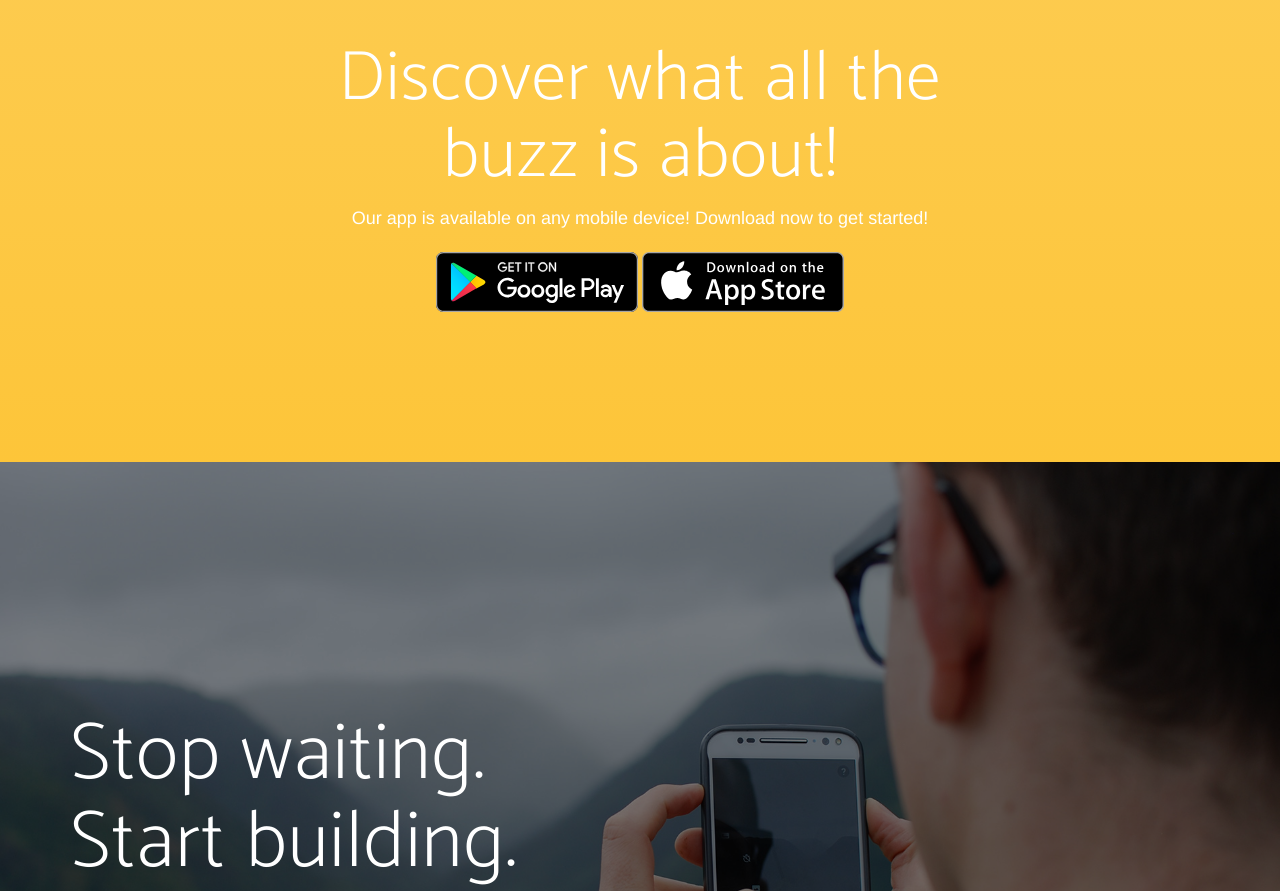
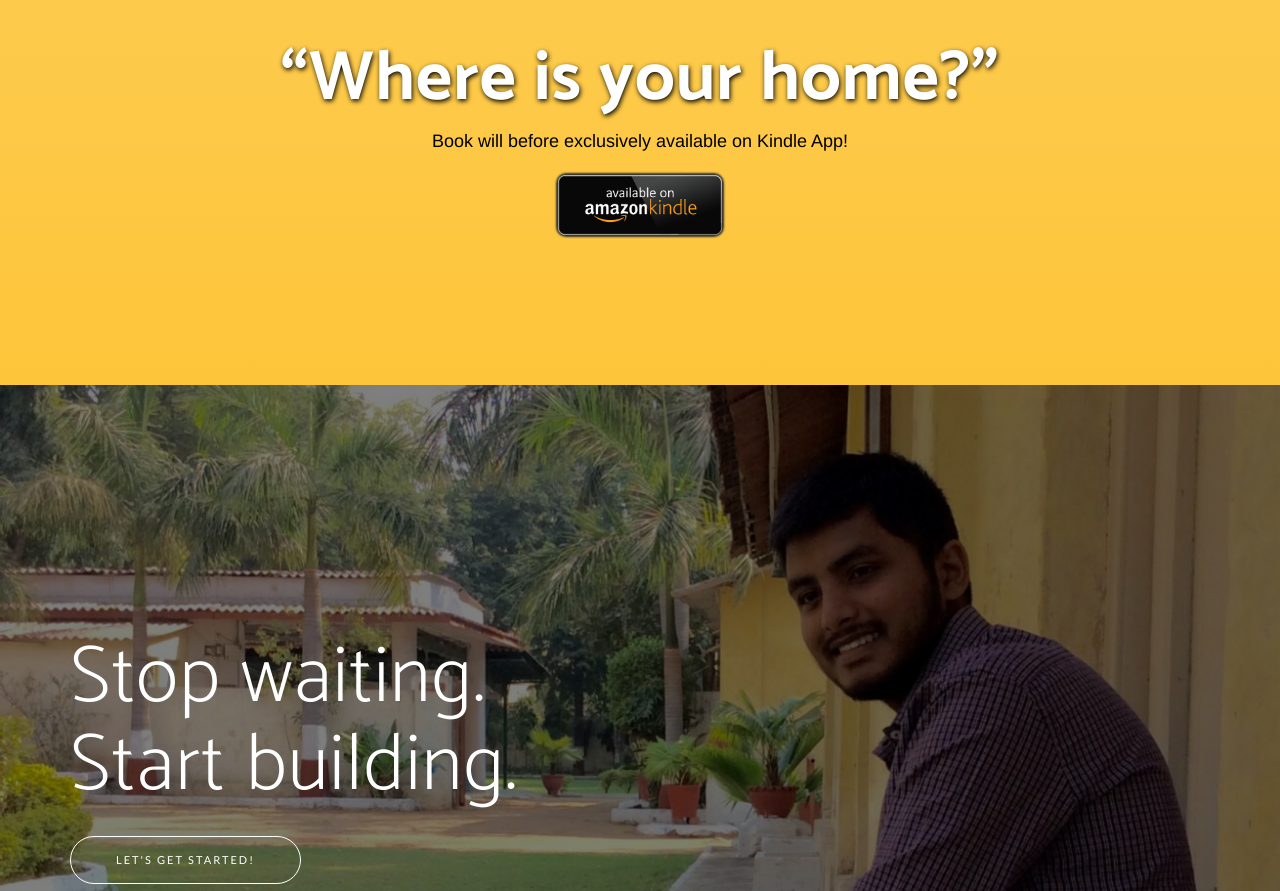
Before and after one commit to alpeshdarji/akdarji.github.io, a website: page index.html in a window 1280 px wide. Shown: the part 1580-2471 px from the top of the page. Drawn offline with nearby package versions, Linux system fonts and the light colour scheme; a web font is replaced by a local one.

Commit message:
available on kindle glich

```diff
--- a/index.html
+++ b/index.html
@@ -36,6 +36,27 @@
 
     <style type="text/css">
         /* Libro 3D  */
+        section.cta{
+          background-image:url(./img/2.jpg)!important;
+        }
+        .color-black{
+          color: black !important;
+        }
+
+        .wiyh-h1{
+            text-shadow: 1px 2px 5px #000;
+            font-weight: 700;
+        }
+
+        .hoverzoomin{
+          box-shadow: 0px 0px 2px 2px #333;
+          border-radius: 8px;
+          /*border: 3px solid black;*/
+          transition: all ease 0.4s;
+        }
+        .hoverzoomin:hover{
+          transform: scale(1.2);
+        }
         body {  min-width:600px; }
 * {
   margin: 0;
@@ -69,7 +90,10 @@
   transform-style: preserve-3d;
   transform: scaleX(0.88) scaleY(0.95);
 }
+.page-wrapper{
+    outline: 1px solid transparent;
 
+}
 .libro img {
     outline: 1px solid transparent;
   display: block;
@@ -226,7 +250,7 @@ header{
                     <div class="header-content">
                         <div class="header-content-inner">
                             <h1 class="myfont h1cust"> &ldquo;When.. whispers of mind,<br><span class="h1subspan"> heard by the heart...&rdquo; </span></h1>
-                            <a href="#download" class="btn btn-outline btn-xl page-scroll">Get it from kindel now </a>
+                            <a href="#download" class="btn btn-outline btn-xl page-scroll">Get it from kindle now </a>
                         </div>
                     </div>
                 </div>
@@ -310,11 +334,11 @@ header{
         <div class="container">
             <div class="row">
                 <div class="col-md-8 col-md-offset-2">
-                    <h2 class="section-heading">Discover what all the buzz is about!</h2>
-                    <p>Our app is available on any mobile device! Download now to get started!</p>
+                    <h2 class="section-heading wiyh-h1">&ldquo;Where is your home?&rdquo;</h2>
+                    <p class="color-black">Book will before exclusively available on Kindle App!</p>
                     <div class="badges">
-                        <a class="badge-link" href="#"><img src="img/google-play-badge.svg" alt=""></a>
-                        <a class="badge-link" href="#"><img src="img/app-store-badge.svg" alt=""></a>
+                        <a class="badge-link hoverzoomin" href="https://read.amazon.in/kp/embed?asin=B00L2KEX1E&preview=newtab&linkCode=kpe&ref_=cm_sw_r_kb_dp_qkOxybGXZT3ED"><img src="img/kindle-b.png" alt=""></a>
+
                     </div>
                 </div>
             </div>
@@ -351,7 +375,7 @@ header{
     <footer>
         <div class="container">
             <p>&copy; 2016 Alpesh Darji. All Rights Reserved.</p>
-            <ul class="list-inline">
+           <!--  <ul class="list-inline">
                 <li>
                     <a href="#">Privacy</a>
                 </li>
@@ -361,7 +385,7 @@ header{
                 <li>
                     <a href="#">FAQ</a>
                 </li>
-            </ul>
+            </ul> -->
         </div>
     </footer>
 
```
Also changed, not shown: img/1.jpg (added), img/2.jpg (added), img/kindle-b.png (added).
